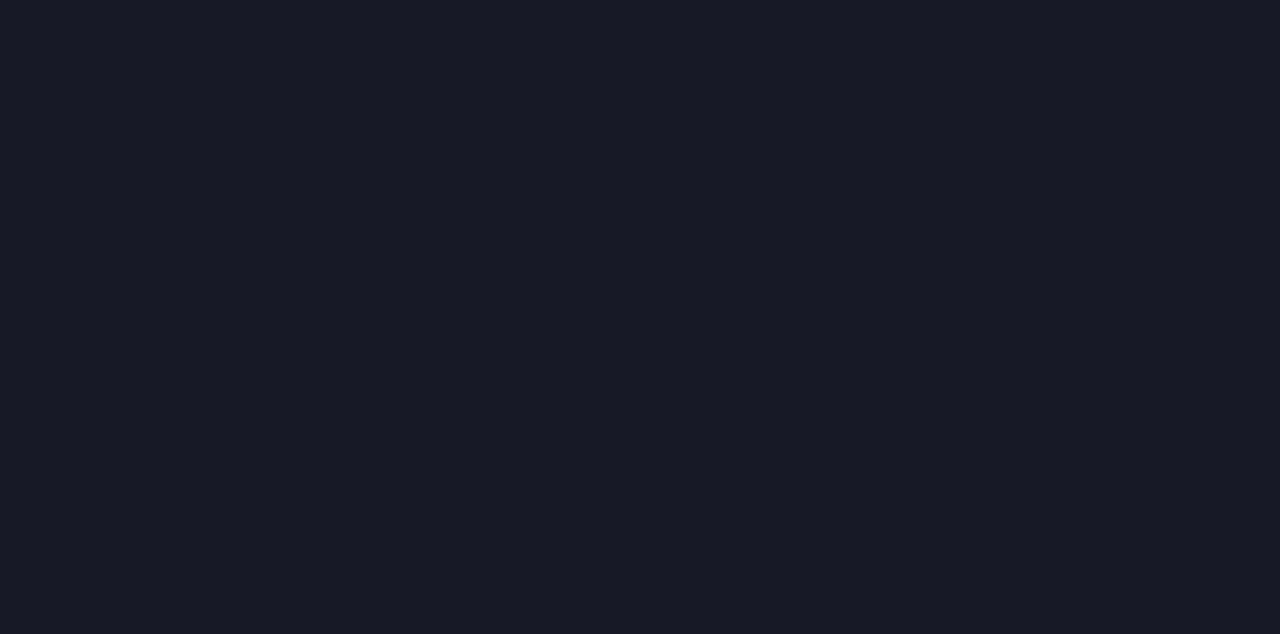
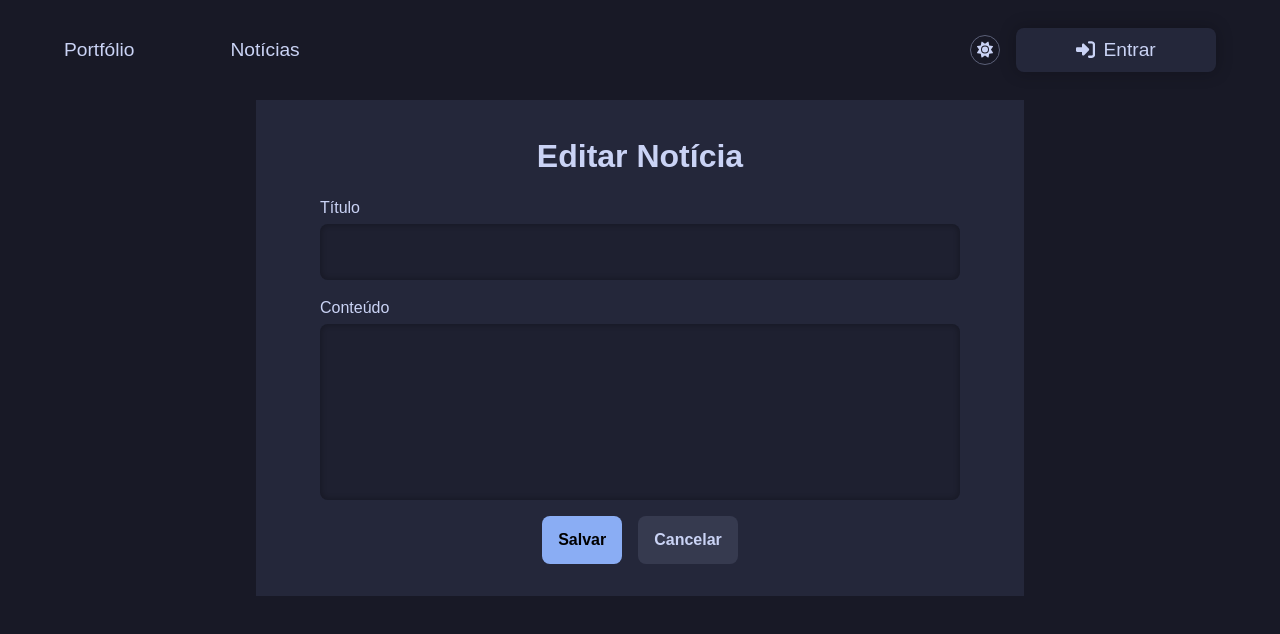
Before and after one commit to Andre-Rodrigues-Dev-Web/teste-react, a React (Vite) app in the folder src-portfolio/: page /news/1/edit in a window 1280 px wide. Before the commit this address had no page. Shown: the top 634 px of the page. Built offline with nearby package versions, Linux system fonts and the light colour scheme; no server answers.

Commit message:
feat(portfolio): Implement News editing

```diff
--- a/src-portfolio/src/API/newsApi.ts
+++ b/src-portfolio/src/API/newsApi.ts
@@ -1,5 +1,10 @@
 import axios from "axios";
 import type { News } from "../Entities/News";
+interface NewsBody {
+  author: string;
+  title: string;
+  content: string;
+}
 const newsInstance = axios.create({
   baseURL: "http://localhost:8000/news",
   responseType: "json",
@@ -12,15 +17,7 @@ export const getNews = async (id: string): Promise<News> => {
   const response = await newsInstance.get(`/${id}`);
   return response.data as News;
 };
-export const addNews = async (
-  newsBody: {
-    author: string;
-    title: string;
-    content: string;
-  },
-  token: string,
-) => {
-  console.log(token);
+export const addNews = async (newsBody: NewsBody, token: string) => {
   return (
     await newsInstance.post("/", newsBody, {
       headers: { Authorization: `Bearer ${token}` },
@@ -32,3 +29,12 @@ export const deleteNews = async (id: string, token: string) => {
     headers: { Authorization: `Bearer ${token}` },
   });
 };
+export const updateNews = async (
+  id: string,
+  newsBody: NewsBody,
+  token: string,
+) => {
+  await newsInstance.put(`/${id}`, newsBody, {
+    headers: { Authorization: `Bearer ${token}` },
+  });
+};
--- /dev/null
+++ b/src-portfolio/src/Routes/EditNews/EditNews.css
@@ -0,0 +1,59 @@
+.edit-news {
+  display: flex;
+  align-items: center;
+  justify-content: center;
+  form {
+    background-color: var(--theme-base);
+    padding: 32px 64px;
+    width: 60%;
+    display: flex;
+    flex-direction: column;
+    align-items: center;
+    gap: 16px;
+    .labeled-input {
+      display: flex;
+      flex-direction: column;
+      align-items: flex-start;
+      width: 100%;
+      gap: 4px;
+      input,
+      textarea {
+        color: var(--theme-text);
+        background-color: var(--theme-mantle);
+        resize: none;
+        border: none;
+        width: 100%;
+        padding: 16px;
+        border-radius: 8px;
+        box-shadow: 0px 0px 5px 2px inset rgba(0, 0, 0, 0.2);
+      }
+    }
+    .form-button-row {
+      display: flex;
+      flex-wrap: wrap;
+      justify-content: center;
+      align-items: center;
+
+      gap: 16px;
+      a,
+      button {
+        padding: 12px 16px;
+        align-self: center;
+        border-radius: 8px;
+        font-weight: bold;
+        border: none;
+        &:hover {
+          cursor: pointer;
+        }
+        &.primary {
+          color: black;
+          background-color: var(--theme-blue);
+        }
+        &.secondary {
+          background-color: var(--theme-surface0);
+          color: var(--theme-text);
+        }
+      }
+    }
+  }
+}
--- /dev/null
+++ b/src-portfolio/src/Routes/EditNews/EditNews.tsx
@@ -0,0 +1,91 @@
+import { useContext, useEffect, useState } from "react";
+import "./EditNews.css";
+import { useParams, useNavigate } from "react-router";
+import { getNews, updateNews } from "../../API/newsApi";
+import { AuthContext } from "../../Context/AuthContext";
+export const EditNews = () => {
+  const [title, setTitle] = useState("");
+  const [content, setContent] = useState("");
+  const { id } = useParams();
+  const navigate = useNavigate();
+  const auth = useContext(AuthContext);
+  useEffect(() => {
+    if (!id) {
+      navigate("/news");
+      return;
+    }
+    getNews(id)
+      .then((news) => {
+        setTitle(news.title);
+        setContent(news.content);
+      })
+      .catch((e) => {
+        console.error(e);
+      });
+  }, [id]);
+  const onSave = () => {
+    if (!id || !auth.userInfo) {
+      return;
+    }
+
+    updateNews(
+      id,
+      { title, content, author: auth.userInfo.name },
+      auth.userInfo.token,
+    )
+      .then(() => {
+        navigate(`/news/${id}`);
+      })
+      .catch((e) => {
+        console.error(e);
+      });
+  };
+  return (
+    <div className="edit-news">
+      <form
+        onSubmit={(e) => {
+          onSave();
+          e.preventDefault();
+        }}
+      >
+        <h1> Editar Notícia</h1>
+        <div className="labeled-input">
+          <label htmlFor="text-input">Título</label>
+          <input
+            id="text-input"
+            type="text"
+            value={title}
+            onChange={(e) => {
+              setTitle(e.target.value);
+            }}
+          />
+        </div>
+        <div className="labeled-input">
+          <label>Conteúdo</label>
+          <textarea
+            id="content-input"
+            value={content}
+            rows={6}
+            onChange={(e) => {
+              setContent(e.target.value);
+            }}
+          />
+        </div>
+        <div className="form-button-row">
+          <button type="submit" className="primary">
+            Salvar
+          </button>
+          <button
+            type="button"
+            onClick={() => {
+              navigate("/news");
+            }}
+            className="secondary"
+          >
+            Cancelar
+          </button>
+        </div>
+      </form>
+    </div>
+  );
+};
--- a/src-portfolio/src/Routes/News/News.css
+++ b/src-portfolio/src/Routes/News/News.css
@@ -118,16 +118,25 @@
             h2 {
               font-size: 1.3rem;
             }
+            .action-buttons {
+              display: flex;
+              align-items: center;
+              justify-content: center;
+              gap: 4px;
+              .action-button {
+                border: none;
+                background-color: var(--theme-surface1);
+                color: var(--theme-text);
+                padding: 8px;
+                border-radius: 4px;
+                &:hover {
+                  cursor: pointer;
+                }
+              }
+            }
             display: flex;
             justify-content: space-between;
             align-items: start;
-            .delete-news {
-              border: none;
-              background-color: var(--theme-surface1);
-              color: var(--theme-text);
-              padding: 8px;
-              border-radius: 4px;
-            }
           }
           .news-authorship {
             display: flex;
--- a/src-portfolio/src/Routes/News/News.tsx
+++ b/src-portfolio/src/Routes/News/News.tsx
@@ -1,4 +1,10 @@
-import { FaCaretDown, FaCaretRight, FaCircle, FaTrash } from "react-icons/fa6";
+import {
+  FaCaretDown,
+  FaCaretRight,
+  FaCircle,
+  FaPenToSquare,
+  FaTrash,
+} from "react-icons/fa6";
 import "./News.css";
 import dayjs from "dayjs";
 import localizedFormat from "dayjs/plugin/localizedFormat";
@@ -10,6 +16,8 @@ import { Link } from "react-router";
 import { AxiosError } from "axios";
 import { truncateText } from "../../util";
 import { AuthContext } from "../../Context/AuthContext";
+import { useNavigate } from "react-router";
+
 dayjs.extend(localizedFormat);
 const NewsPage = () => {
   const [news, setNews] = useState<News[]>([]);
@@ -22,6 +30,7 @@ const NewsPage = () => {
   const [deleteError, setDeleteError] = useState<string | null>(null);
   const [showNewForm, setShowNewForm] = useState(false);
   const auth = useContext(AuthContext);
+  const navigate = useNavigate();
   const onSave = async () => {
     if (!auth.userInfo) return;
     setSaving(true);
@@ -184,16 +193,30 @@ const NewsPage = () => {
                   <div className="news-info">
                     <div className="news-title-row">
                       <h2>{news.title}</h2>
+                      <div className="action-buttons">
                         <button
-                        className="delete-news"
+                          className="action-button"
                           type="button"
                           onClick={(e) => {
-                          onDelete(news.id);
+                            e.stopPropagation();
                             e.preventDefault();
+                            navigate(`/news/${news.id}/edit`);
                           }}
                         >
-                        <FaTrash size={"1rem"} />
+                          <FaPenToSquare />
                         </button>
+                        <button
+                          className="action-button"
+                          type="button"
+                          onClick={(e) => {
+                            e.stopPropagation();
+                            e.preventDefault();
+                            onDelete(news.id);
+                          }}
+                        >
+                          <FaTrash />
+                        </button>
+                      </div>
                     </div>
                     <div className="news-authorship">
                       <div className="author">{news.author}</div>
--- a/src-portfolio/src/main.tsx
+++ b/src-portfolio/src/main.tsx
@@ -10,7 +10,7 @@ import "./darkTheme.css";
 import "./lightTheme.css";
 import { SingleNews } from "./Routes/SingleNews/SingleNews.tsx";
 import { Login } from "./Routes/Login/Login.tsx";
-
+import { EditNews } from "./Routes/EditNews/EditNews.tsx";
 createRoot(document.getElementById("root")!).render(
   <StrictMode>
     <BrowserRouter>
@@ -19,6 +19,7 @@ createRoot(document.getElementById("root")!).render(
           <Route index element={<Portfolio />} />
           <Route path="/news" element={<News />} />
           <Route path="/news/:id" element={<SingleNews />} />
+          <Route path="/news/:id/edit" element={<EditNews />} />
           <Route path="/login" element={<Login />} />
           <Route path="/newAccount" element={<Login newAccount />} />
         </Route>
```
Lines whose indentation alone changed are shown as unchanged.
